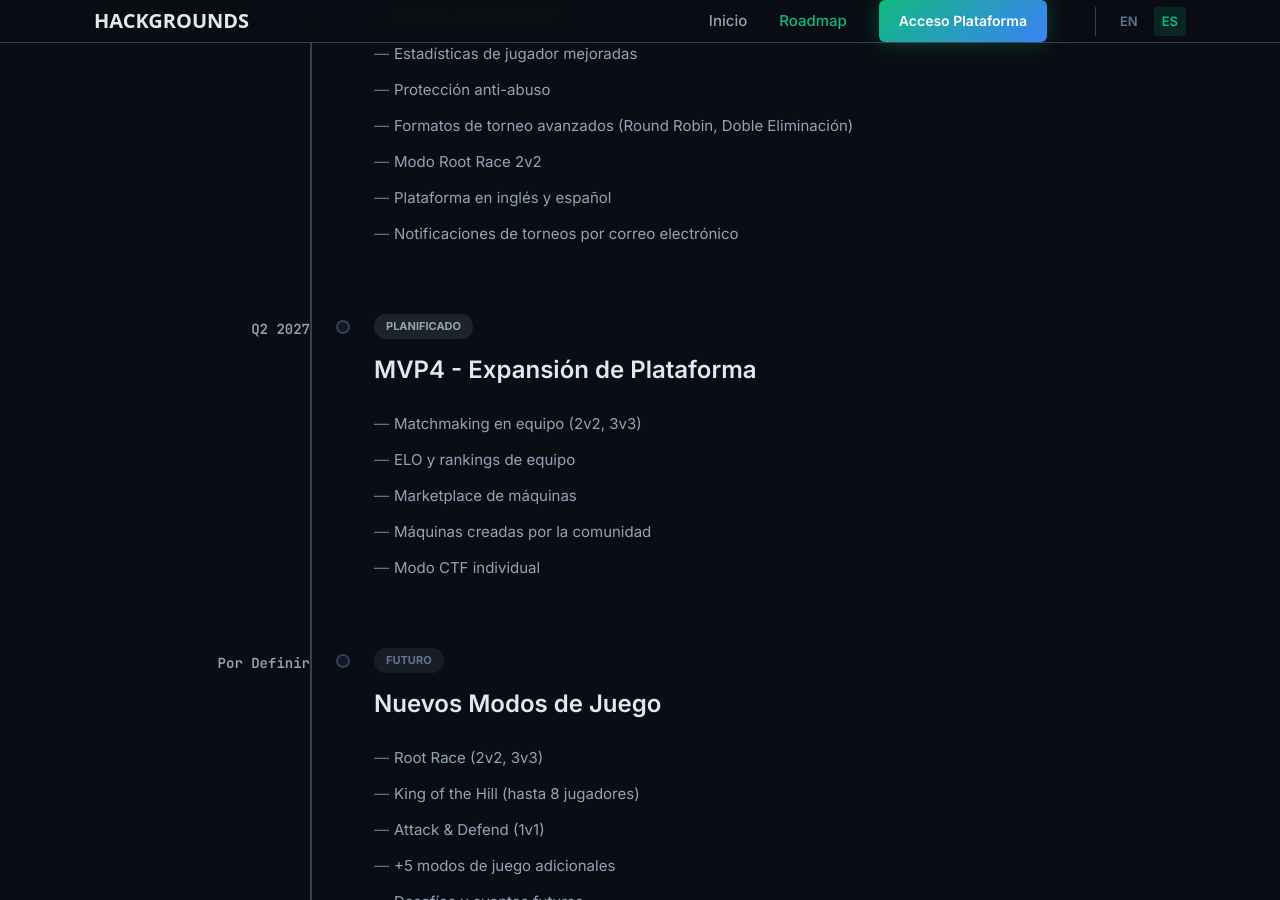
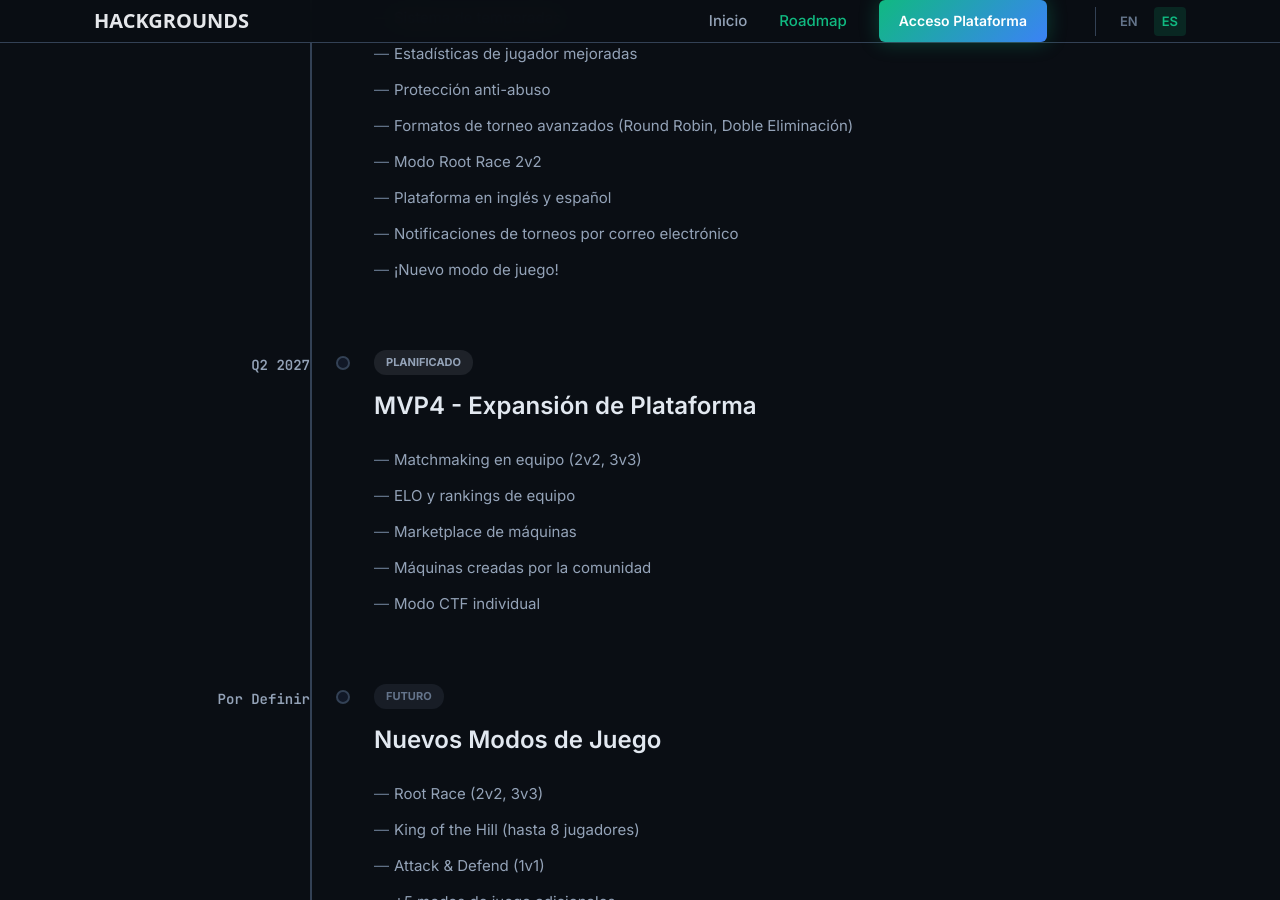
Before and after one commit to 4p0f1s/hackgrounds-website, a Jekyll site: the page built from roadmap-es.html, in a window 1280 px wide and 900 px high, scrolled down 1874 px. Built offline with Jekyll 4.4.1, drawn with Linux system fonts in a browser that asks for light colours.

Commit message:
Add 'New Game mode!' to the roadmap in both English and Spanish.

```diff
--- a/roadmap-es.html
+++ b/roadmap-es.html
@@ -87,6 +87,7 @@ description: Hoja de ruta de desarrollo - Nuestro camino hacia el futuro de la c
                         <li>Modo Root Race 2v2</li>
                         <li>Plataforma en inglés y español</li>
                         <li>Notificaciones de torneos por correo electrónico</li>
+                        <li>¡Nuevo modo de juego!</li>
                     </ul>
                 </div>
             </div>
--- a/roadmap.html
+++ b/roadmap.html
@@ -87,6 +87,7 @@ description: Development roadmap - Our journey to the future of competitive cybe
                         <li>Root Race 2v2 mode</li>
                         <li>Platform in English and Spanish</li>
                         <li>Tournament notifications via email</li>
+                        <li>New Game mode!</li>
                     </ul>
                 </div>
             </div>
```
